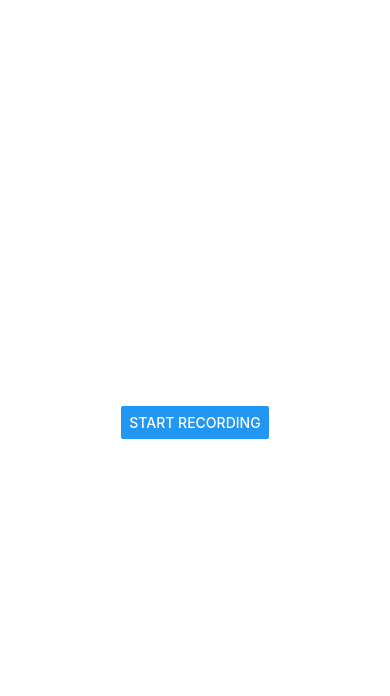
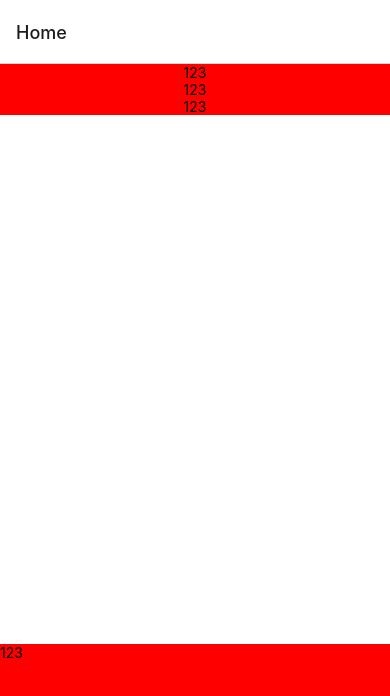
Before and after one commit to lhr000lhr/my-voice-memo, a React Native app: screen /Home in a window 390 px wide. Shown: the top 696 px of the page. Built offline with nearby package versions, Linux system fonts and the light colour scheme.

Commit message:
feat: 🎸 add VoiceMemoItem and RecorderPanel

```diff
--- a/App.jsx
+++ b/App.jsx
@@ -1,51 +1,20 @@
 import * as React from 'react'
-import { View, StyleSheet, Button } from 'react-native'
-import { Audio } from 'expo-av'
+import { NavigationContainer } from '@react-navigation/native'
+import { createNativeStackNavigator } from '@react-navigation/native-stack'
+import { SafeAreaProvider } from 'react-native-safe-area-context'
+
+import Home from './app/containers/Home'
+
+const Stack = createNativeStackNavigator()
 
 export default function App() {
-  const [recording, setRecording] = React.useState()
-
-  async function startRecording() {
-    try {
-      console.log('Requesting permissions..')
-      await Audio.requestPermissionsAsync()
-      await Audio.setAudioModeAsync({
-        allowsRecordingIOS: true,
-        playsInSilentModeIOS: true,
-      })
-      console.log('Starting recording..')
-      const { record } = await Audio.Recording.createAsync(
-        Audio.RECORDING_OPTIONS_PRESET_HIGH_QUALITY
-      )
-      setRecording(record)
-      console.log('Recording started')
-    } catch (err) {
-      console.error('Failed to start recording', err)
-    }
-  }
-
-  async function stopRecording() {
-    console.log('Stopping recording..')
-    setRecording(undefined)
-    await recording.stopAndUnloadAsync()
-    const uri = recording.getURI()
-    console.log('Recording stopped and stored at', uri)
-  }
-
   return (
-    <View style={styles.container}>
-      <Button
-        title={recording ? 'Stop Recording' : 'Start Recording'}
-        onPress={recording ? stopRecording : startRecording}
-      />
-    </View>
+    <SafeAreaProvider>
+      <NavigationContainer>
+        <Stack.Navigator>
+          <Stack.Screen name="Home" component={Home} />
+        </Stack.Navigator>
+      </NavigationContainer>
+    </SafeAreaProvider>
   )
 }
-const styles = StyleSheet.create({
-  container: {
-    flex: 1,
-    backgroundColor: '#fff',
-    alignItems: 'center',
-    justifyContent: 'center',
-  },
-})
--- /dev/null
+++ b/app/components/RecorderPanel.jsx
@@ -0,0 +1,19 @@
+import React from 'react'
+import { Text, StyleSheet } from 'react-native'
+import { SafeAreaView } from 'react-native-safe-area-context'
+
+export default function RecorderPanel() {
+  return (
+    <SafeAreaView style={styles.container}>
+      <Text>123</Text>
+    </SafeAreaView>
+  )
+}
+
+const styles = StyleSheet.create({
+  container: {
+    backgroundColor: 'red',
+    height: 200,
+    width: '100%',
+  },
+})
--- /dev/null
+++ b/app/components/VoiceMemoItem.jsx
@@ -0,0 +1,19 @@
+import React from 'react'
+import { Text, View, StyleSheet } from 'react-native'
+
+export default function VoiceMemoItem() {
+  return (
+    <View style={styles.container}>
+      <Text>123</Text>
+    </View>
+  )
+}
+
+const styles = StyleSheet.create({
+  container: {
+    flex: 1,
+    backgroundColor: 'red',
+    alignItems: 'center',
+    justifyContent: 'center',
+  },
+})
--- /dev/null
+++ b/app/containers/Home.jsx
@@ -0,0 +1,35 @@
+import React from 'react'
+import { View, StyleSheet, FlatList } from 'react-native'
+
+import RecorderPanel from '../components/RecorderPanel'
+import VoiceMemoItem from '../components/VoiceMemoItem'
+
+export default function Home() {
+  return (
+    <View style={styles.container}>
+      <FlatList
+        style={styles.listStyle}
+        contentContainerStyle={styles.containerStyle}
+        data={[1, 1, 1]}
+        keyExtractor={(_, i) => `${i}`}
+        renderItem={({ index }) => <VoiceMemoItem key={index} />}
+      />
+      <RecorderPanel />
+    </View>
+  )
+}
+
+const styles = StyleSheet.create({
+  container: {
+    flex: 1,
+    backgroundColor: '#fff',
+    alignItems: 'center',
+    justifyContent: 'center',
+  },
+  listStyle: {
+    width: '100%',
+  },
+  containerStyle: {
+    backgroundColor: 'red',
+  },
+})
--- a/package.json
+++ b/package.json
@@ -22,6 +22,8 @@
   },
   "dependencies": {
     "@react-native-voice/voice": "^3.2.1",
+    "@react-navigation/native": "^6.0.2",
+    "@react-navigation/native-stack": "^6.1.0",
     "appcenter": "4.2.0",
     "appcenter-analytics": "4.2.0",
     "appcenter-crashes": "4.2.0",
@@ -36,6 +38,7 @@
     "react-native": "~0.63.4",
     "react-native-gesture-handler": "~1.10.2",
     "react-native-reanimated": "~2.2.0",
+    "react-native-safe-area-context": "3.2.0",
     "react-native-screens": "~3.4.0",
     "react-native-unimodules": "~0.14.5",
     "react-native-web": "~0.13.12"
```
Also changed, not shown: 2 other files (tests, documents, lock files or other folders).
